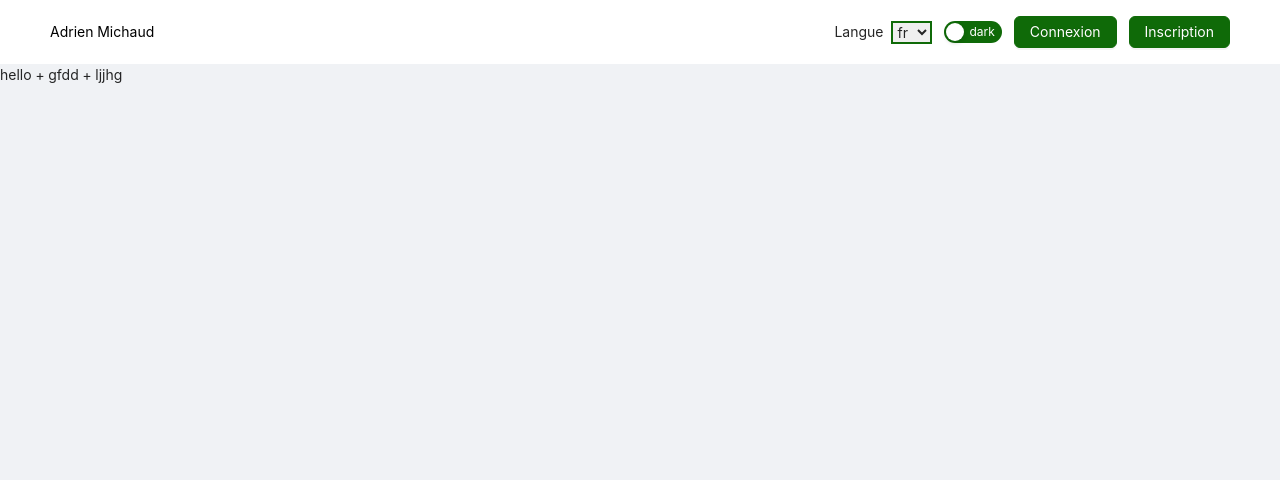
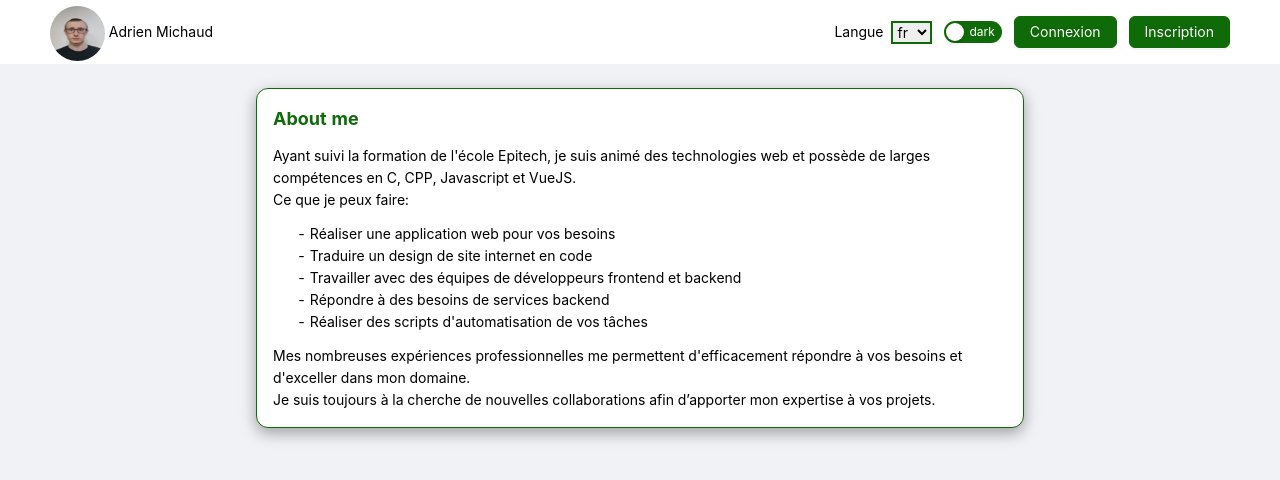
Before and after one commit to CubeLeopard5/app-front, a Nuxt app: page / in a window 1280 px wide. Shown: the top 480 px of the page. Built offline with nearby package versions, Linux system fonts and the light colour scheme.

Commit message:
make About Me card

```diff
--- /dev/null
+++ b/components/AboutMe.vue
@@ -0,0 +1,46 @@
+<template>
+    <div :style="{ 'color': store.themes[store.themes.selected].text }">
+        <div style="margin-bottom: 12px;">
+            <span style="font-weight: bold; font-size: 18px; color: #0f6a08;"> About me </span>
+        </div>
+        <div>
+            <span> Ayant suivi la formation de l'école Epitech, je suis animé des technologies web et possède de larges compétences en C, CPP, Javascript et VueJS. </span>
+        </div>
+        <div>
+            <span> Ce que je peux faire: </span>
+        </div>
+        <div style="padding: 12px 0px 12px 24px;">
+            <div v-for="el, i in done" :key="i">
+                <span> {{ el }} </span>
+            </div>
+        </div>
+        <div>
+            <span> Mes nombreuses expériences professionnelles me permettent d'efficacement répondre à vos besoins et d'exceller dans mon domaine. </span>
+        </div>
+        <div>
+            <span> Je suis toujours à la cherche de nouvelles collaborations afin d’apporter mon expertise à vos projets. </span>
+        </div>
+    </div>
+</template>
+
+<script>
+import { defineComponent, ref } from 'vue';
+import { useMainStore } from '~/store/main';
+
+export default defineComponent({
+    setup() {
+        const store = useMainStore();
+        const done = ref([
+            '- Réaliser une application web pour vos besoins',
+            '- Traduire un design de site internet en code',
+            '- Travailler avec des équipes de développeurs frontend et backend',
+            '- Répondre à des besoins de services backend',
+            '- Réaliser des scripts d\'automatisation de vos tâches'
+        ])
+        return {
+            done,
+            store,
+        };
+    },
+});
+</script>
--- a/components/Header.vue
+++ b/components/Header.vue
@@ -1,6 +1,7 @@
 <template>
-    <div style="display: flex; flex-direction: row; justify-content: space-between;">
-        <div :style="{ 'color': store.themes[store.themes.selected].text }">
+    <div style="display: flex; flex-direction: row; justify-content: space-between;" :style="{ 'color': store.themes[store.themes.selected].text }">
+        <div>
+            <img src="@/assets/moi.png" style="height: 55px; width: 55px; border-radius: 50%;"/>
             <span> Adrien Michaud </span>
         </div>
         <div style="display: flex; flex-direction: row; gap: 12px;">
@@ -23,6 +24,7 @@
 <script lang="ts">
 import { defineComponent, ref } from 'vue';
 import { useMainStore } from '~/store/main';
+
 export default defineComponent({
     setup() {
         const store = useMainStore();
--- a/pages/index.vue
+++ b/pages/index.vue
@@ -1,9 +1,40 @@
 <template>
-    <div>
-        hello + gfdd + ljjhg
+    <div style="display: flex; flex-direction: column; align-items: center; margin-top: 24px;">
+        <AboutMe :style="{ 'background': store.themes[store.themes.selected].primary }" class="card"/>
     </div>
 </template>
 
 <script setup>
+import { useMainStore } from '~/store/main';
 
+const store = useMainStore();
 </script>
+
+<style scoped>
+.card {
+    max-width: 60%;
+    padding: 16px 16px 16px 16px;
+    border-radius: 12px;
+    box-shadow: rgba(0, 0, 0, 0.35) 0px 5px 15px;
+    border: solid 1px #0f6a08;
+    animation-name: article-card-unselected;
+  	animation-duration: 0.5s;
+    transform: scale(1);
+}
+
+@keyframes article-card-selected {
+  0%   {transform: scale(1);}
+  100% {transform: scale(1.05);}
+}
+
+@keyframes article-card-unselected {
+  0%   {transform: scale(1.05);}
+  100% {transform: scale(1);}
+}
+
+.card:hover {
+    animation-name: article-card-selected;
+  	animation-duration: 0.5s;
+    transform: scale(1.05);
+}
+</style>
```
Also changed, not shown: assets/moi.png (added).
